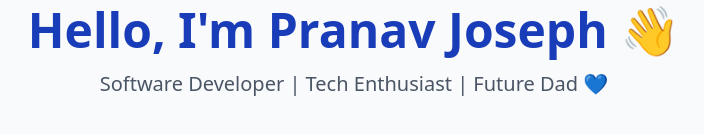
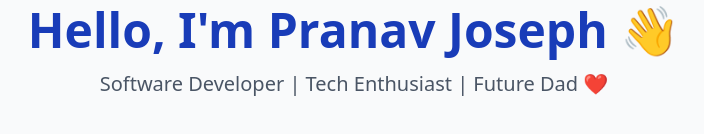
Before and after one commit to pranavjoseph/pranav_dev, a React (Vite) app: page / in a window 1280 px wide. Shown: the part 348-482 px from the top of the page, without its empty margins (286-990 px from the left). Built offline with nearby package versions, Linux system fonts and the light colour scheme.

Commit message:
fix: update heart emoji in HomePage description

```diff
--- a/src/pages/Home/Home.jsx
+++ b/src/pages/Home/Home.jsx
@@ -11,7 +11,7 @@ function HomePage() {
                     Hello, I'm Pranav Joseph 👋
                 </h1>
                 <p className="text-xl text-gray-600">
-                    Software Developer | Tech Enthusiast | Future Dad 💙
+                    Software Developer | Tech Enthusiast | Future Dad ❤️
                 </p>
             </header>
         </>
```
